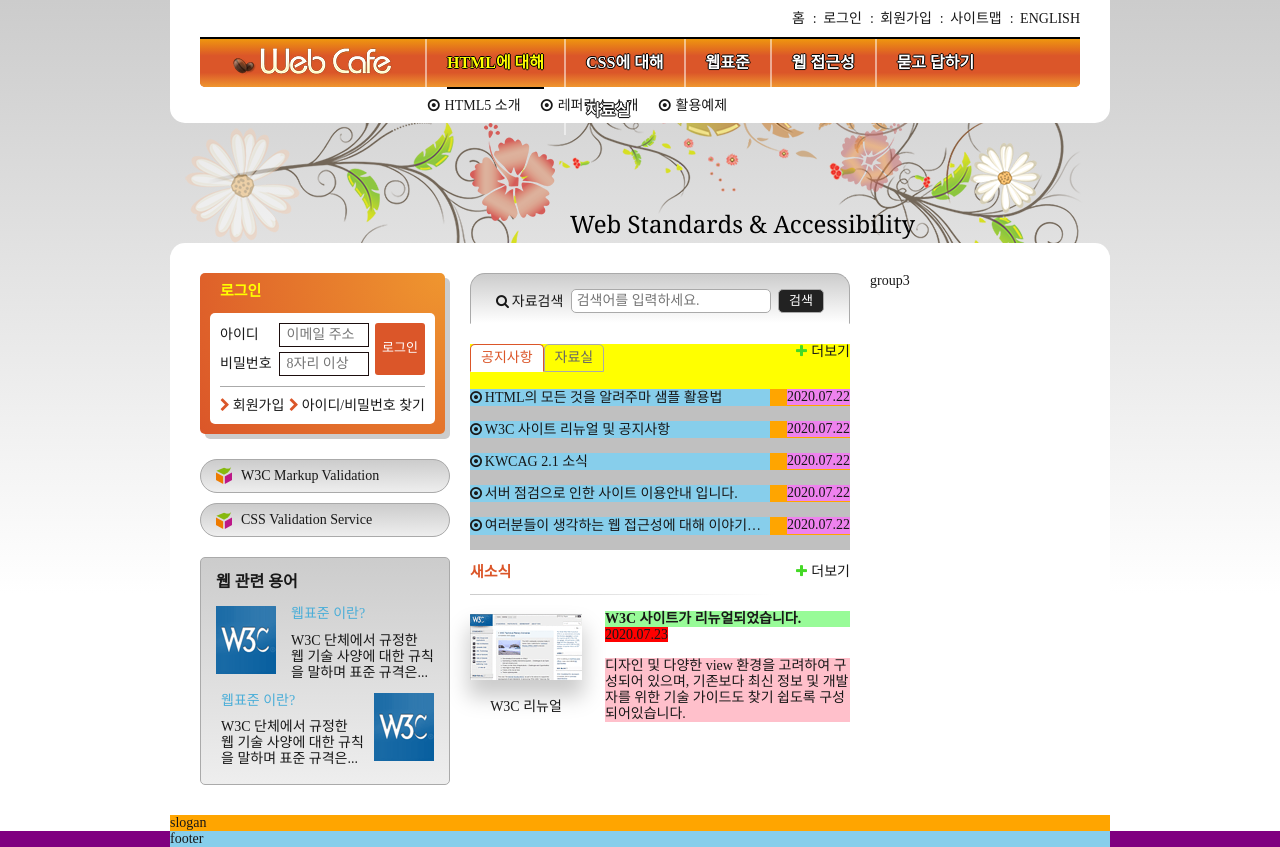
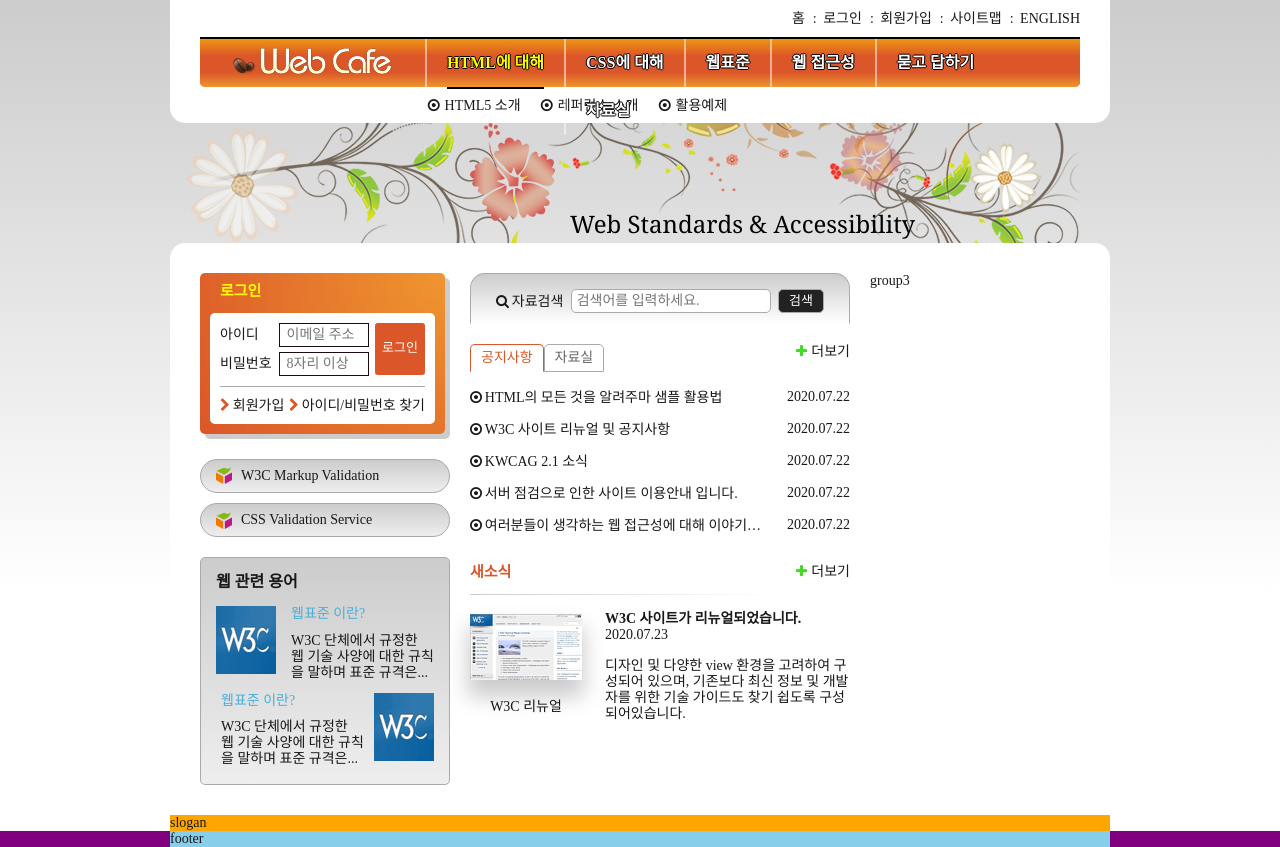
Before and after one commit to jjub0217/FDS_Fixed, a plain HTML site: page index.html in a window 1280 px wide. Drawn offline with Linux system fonts and the light colour scheme; a web font is replaced by a local one.

Commit message:
새소식 레이아웃 및 디자인 구현

```diff
--- a/css/style.css
+++ b/css/style.css
@@ -1047,7 +1047,7 @@ div 로 묶고 role 을 group 로 주면 해결이 된다. : stack overflow 횽
 /* teacher code */
 
 .board {
-	background-color: yellow;
+	/* background-color: yellow; */
 	position: relative;
 	margin-top: 20px;
 	min-height: 200px;
@@ -1094,7 +1094,7 @@ div 로 묶고 role 을 group 로 주면 해결이 된다. : stack overflow 횽
 
 .notice-list,
 .pds-list{
-	background-color: silver;
+	/* background-color: silver; */
 	list-style: none;
 	margin: 0;
 	padding-left: 0;
@@ -1106,7 +1106,7 @@ div 로 묶고 role 을 group 로 주면 해결이 된다. : stack overflow 횽
 
 .notice-list li,
 .pds-list li {
-	background-color: orange;
+	/* background-color: orange; */
 	margin-bottom: 15px;
 }
 .notice-list li::after,
@@ -1119,7 +1119,7 @@ div 로 묶고 role 을 group 로 주면 해결이 된다. : stack overflow 횽
 
 .notice-list a,
 .pds-list a {
-	background-color: skyblue;
+	/* background-color: skyblue; */
 	float: left;
 	/* display: inline-block; */
 	width: 300px;
@@ -1140,12 +1140,12 @@ div 로 묶고 role 을 group 로 주면 해결이 된다. : stack overflow 횽
 
 .notice-list time,
 .pds-list time{
-	background-color: violet;
+	/* background-color: violet; */
 	float: right;
 }
 
 .pds-list {
-	background-color: orange;
+	/* background-color: orange; */
 }
 
 .notice-more,
@@ -1201,7 +1201,7 @@ div 로 묶고 role 을 group 로 주면 해결이 된다. : stack overflow 횽
 
 
 .news-item-head-subject {
-	background-color: palegreen;
+	/* background-color: palegreen; */
 	margin: 0;
 	font-size: 1.4rem;
 	/* width: 380px; */
@@ -1209,13 +1209,13 @@ div 로 묶고 role 을 group 로 주면 해결이 된다. : stack overflow 횽
 	/* margin-bottom: 5px; */
 }
 .news-item-date{
-	background-color: red;
+	/* background-color: red; */
 	/* display: block; */
 	/* width: 380px; */
 	/* float: right; */
 }
 .news-item-brief{
-	background-color: pink;
+	/* background-color: pink; */
 	/* float: right; */
 	/* display: inline-block; */
 	margin-top: 15px 0;
```
